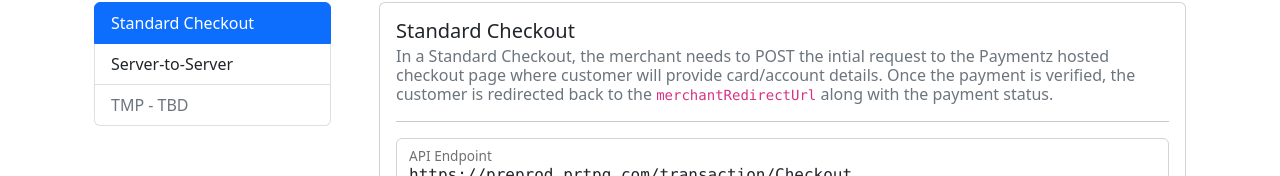
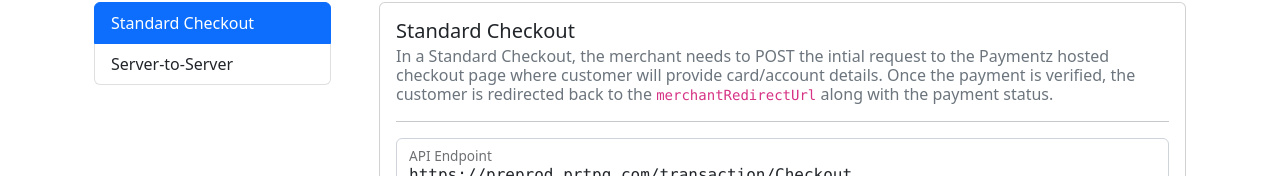
Before and after one commit to veib6247/prtpg-v2, a Vue app: page / in a window 1280 px wide. Shown: the part 142-318 px from the top of the page. Built offline with nearby package versions, Linux system fonts and the light colour scheme.

Commit message:
removed the extra item in the menu to finalize

```diff
--- a/src/App.vue
+++ b/src/App.vue
@@ -126,10 +126,6 @@
           >
             Server-to-Server
           </a>
-
-          <a href="#" class="list-group-item list-group-item-action disabled">
-            TMP - TBD
-          </a>
         </div>
       </div>
 
```
